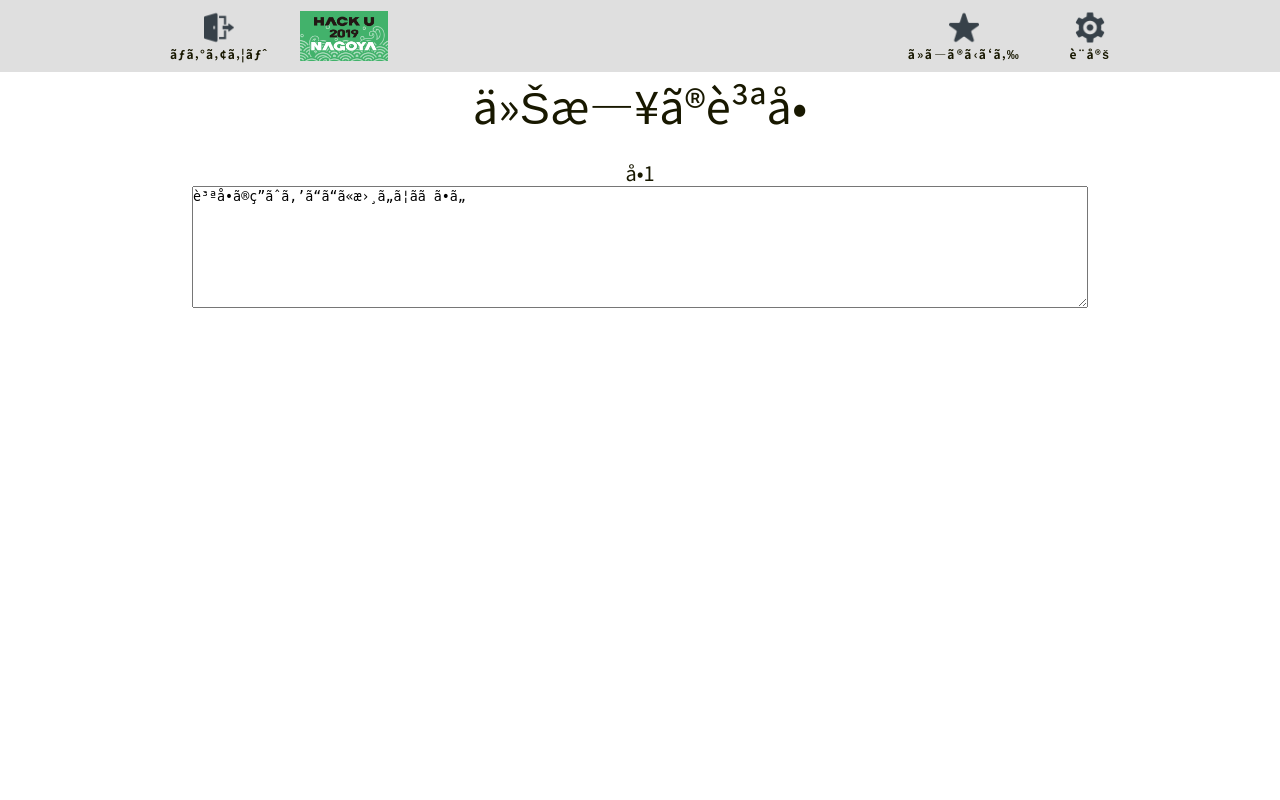
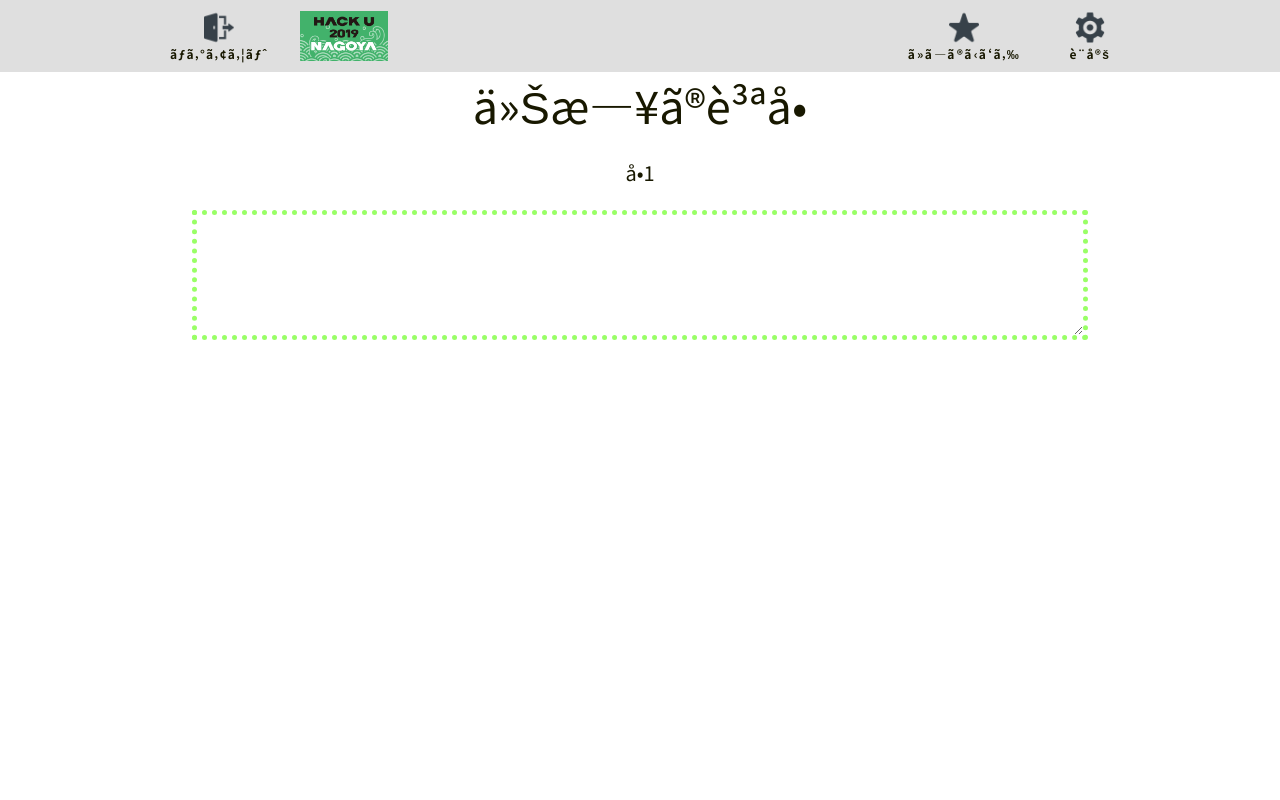
Before and after one commit to FunabikiKeisuke/HackU_2019, a PHP site: page /question.html in a window 1280 px wide. Run offline with PHP 8.4, Linux system fonts and the light colour scheme.

Commit message:
question.html,css

```diff
--- a/アプリ/css/question.css
+++ b/アプリ/css/question.css
@@ -1,4 +1,76 @@
+@charset "utf-8";
+/* common use */
+@import url('https://fonts.googleapis.com/css?family=Noto+Sans+JP:400,500,700,900&display=swap&subset=japanese');
+html {
+	height:100%;
+	-webkit-text-size-adjust:100%;
+	-webkit-overflow-scrolling : touch;
+	 }
 
+body {
+	height:100%;
+	margin:0;
+	padding:0;
+	font-family: 'Noto Sans JP', sans-serif;
+	font-weight: 300;
+	color:#181800;
+	overflow-x: hidden;
+	letter-spacing: 0;
+	font-display: swap;
+}
+
+div:after,ul:after,nav:after,section:after,header:after,li:after {
+  content: "";
+  display: block;
+  height: 0;
+  clear: both;
+}
+br{
+	line-height:1;
+}
+
+img {border: 0px; margin:0; padding:0; vertical-align:bottom; width:100%;}
+
+
+h1,h2,h3,h4,h5,p,strong,a,li,td,th,span{
+	margin:0;
+	padding: 0;
+	line-height: 100%;
+	font-weight: 400;
+	text-align: left;
+}
+
+*,
+*:after,
+*::before {
+    -webkit-box-sizing: border-box;
+    -moz-box-sizing: border-box;
+    box-sizing: border-box;
+}
+
+ul,ol {list-style-type: none; margin: 0; padding: 0; line-height: 1;}
+dl { list-style-type:none; margin:0 0 1em 0; padding:0; line-height:0%; }
+dl dt, dl dd { margin:0; padding:0; line-height:normal;}
+dl dt { font-weight:bold; }
+form,input,textarea,dl,dt,dd { margin:0; padding:0; }
+
+hr { display: none;}
+
+
+article,section {
+	margin:0;
+	padding:0;
+}
+
+.left{float:left;}
+.right{float:right;}
+
+.pc{display: none;}
+
+a img{-webkit-transition: all .3s ease-out; -moz-transition: all .3s ease-out; -ms-transition: all .3s ease-out;}
+a:hover img, a:hover p, a:hover h2 {filter: alpha(opacity=60);opacity:0.6;background: none;}
+
+/* index */
 .task{
   font-size:45px;
   text-align:center;
@@ -12,4 +84,7 @@
 }
 textarea{
   width:70%;
+  border-width: 5px;
+  border-color: #99ff66;
+  border-style:dotted;
 }
--- a/アプリ/question.html
+++ b/アプリ/question.html
@@ -75,7 +75,8 @@
     <div class="task">今日の質問</div>
     <div class="question">
     <span class="count">問1</span><br>
-    <textarea name="questionbox" rows="8" cols="80">質問の答えをここに書いてください</textarea>
+    <br>
+    <textarea name="questionbox" rows="8" cols="80"></textarea>
     </div>
   </main>
   </body>
```
